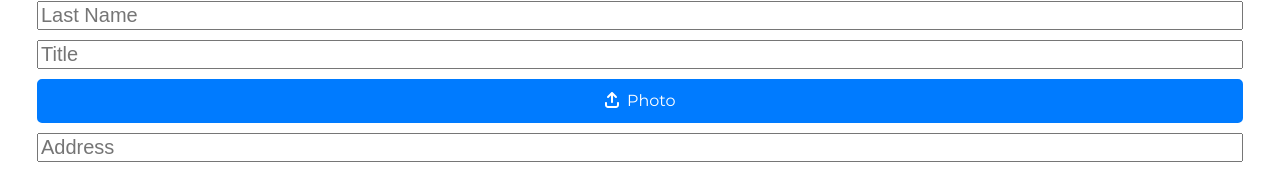
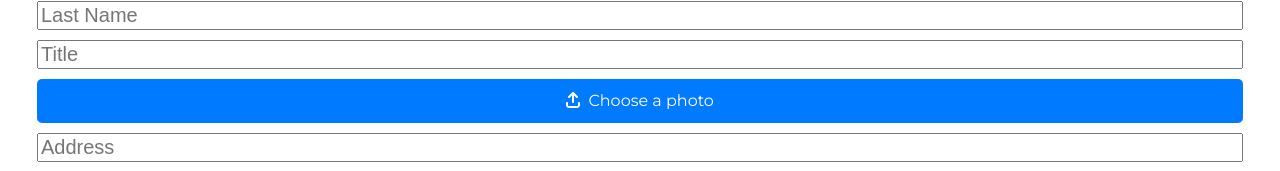
Before and after one commit to manny53365/cv-application, a React app: page / in a window 1280 px wide. Shown: the part 302-473 px from the top of the page. Built offline with nearby package versions, Linux system fonts and the light colour scheme; the HTML template or start-up script is replaced by a standard one.

Commit message:
added some handling for images

```diff
--- a/src/App.jsx
+++ b/src/App.jsx
@@ -10,13 +10,13 @@ import './styles/App.css'
 function App() {
 
   return (
-    <>
+    <form>
       <TitleBar />
       <PersonalInfo />
       <WorkExperience />
       <Education />
       <Footer />
-    </>
+    </form>
   )
 }
 
--- a/src/components/PersonalInfo.jsx
+++ b/src/components/PersonalInfo.jsx
@@ -47,7 +47,7 @@ export default function PersonalInfo() {
           <input type="file" name='Photo' id="file-upload" onChange={handleImage}/>
           <label htmlFor="file-upload" className="btn-file-upload">
           <FontAwesomeIcon icon={faArrowUpFromBracket} />
-            &nbsp; Photo
+            &nbsp; Choose a photo
           </label>
           {photoErr && <div className='error'>{photoErr}</div>}
           {photo && <div>Current photo: {photo.name}</div>}
```
